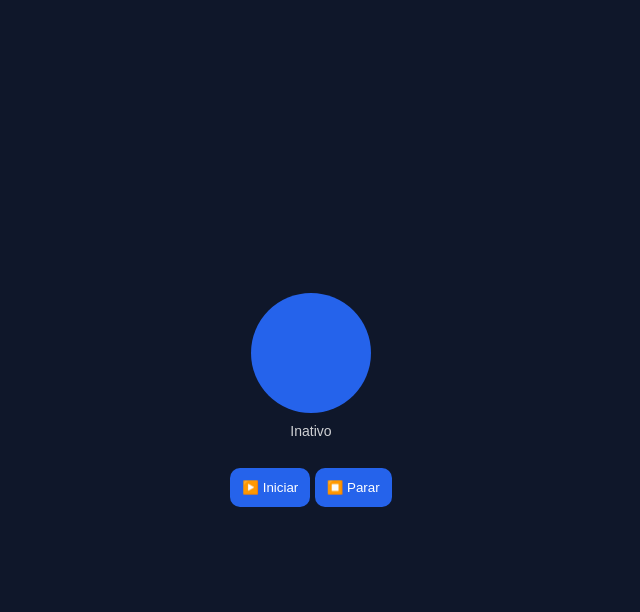
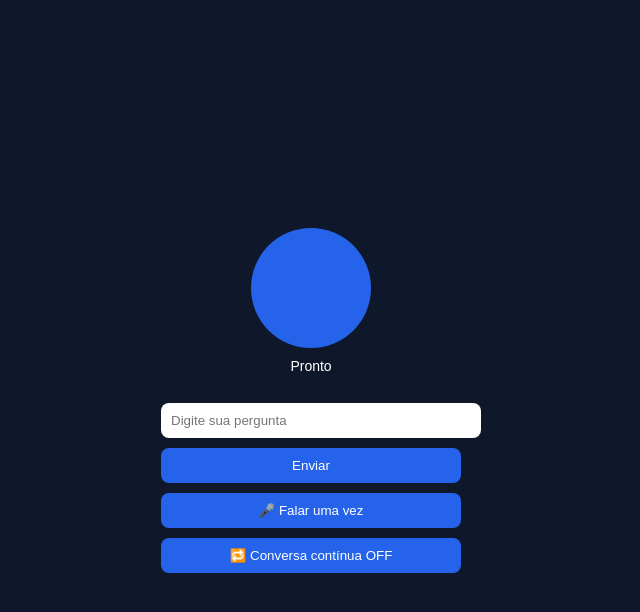
Before and after one commit to alderwallyson333-arch/ia-assistente, a Flask app: page / in a window 1280 px wide. Shown: the top 612 px of the page, without its empty margins (329-969 px from the left). Run offline with Flask 3, Linux system fonts and the light colour scheme.

Commit message:
Update index.html

```diff
--- a/templates/index.html
+++ b/templates/index.html
@@ -18,6 +18,7 @@ body {
 
 .container {
     text-align: center;
+    width: 300px;
 }
 
 .avatar {
@@ -26,36 +27,32 @@ body {
     background: #2563eb;
     border-radius: 50%;
     margin: auto;
-    transition: 0.3s;
 }
 
-.ouvindo {
-    background: #22c55e;
-    box-shadow: 0 0 30px #22c55e;
-}
+.ouvindo { background: #22c55e; }
+.processando { background: #f59e0b; }
 
-.processando {
-    background: #f59e0b;
-    box-shadow: 0 0 30px #f59e0b;
-}
-
-.inativo {
-    background: #2563eb;
+input {
+    width: 100%;
+    padding: 10px;
+    margin-top: 15px;
+    border-radius: 8px;
+    border: none;
 }
 
 button {
-    margin-top: 15px;
-    padding: 12px;
-    border-radius: 10px;
+    margin-top: 10px;
+    padding: 10px;
+    border-radius: 8px;
     border: none;
     background: #2563eb;
     color: white;
+    width: 100%;
 }
 
 #status {
     margin-top: 10px;
     font-size: 14px;
-    opacity: 0.8;
 }
 </style>
 
@@ -65,68 +62,77 @@ button {
 
 <div class="container">
 
-    <div id="avatar" class="avatar inativo"></div>
+    <div id="avatar" class="avatar"></div>
 
-    <p id="status">Inativo</p>
+    <p id="status">Pronto</p>
 
-    <button onclick="iniciar()">▶️ Iniciar</button>
-    <button onclick="parar()">⏹️ Parar</button>
+    <!-- MODO 1 -->
+    <input id="texto" placeholder="Digite sua pergunta">
+    <button onclick="modoTexto()">Enviar</button>
+
+    <!-- MODO 2 -->
+    <button onclick="modoMicrofone()">🎤 Falar uma vez</button>
+
+    <!-- MODO 3 -->
+    <button onclick="toggleContinuo()">🔁 Conversa contínua OFF</button>
 
 </div>
 
 <script>
-let isActive = false;
+let recognition = new webkitSpeechRecognition();
+
+let isContinuous = false;
 let isListening = false;
 let isSpeaking = false;
 
-let recognition = new webkitSpeechRecognition();
-
 const avatar = document.getElementById("avatar");
 const statusText = document.getElementById("status");
+const btnContinuo = document.querySelectorAll("button")[2];
 
-// CONFIG
 recognition.lang = "pt-BR";
 recognition.continuous = false;
 recognition.interimResults = false;
 
-// ▶️ INICIAR
-function iniciar() {
-    if (isActive) return;
+// =======================
+// 🔹 MODO 1 (TEXTO)
+// =======================
+function modoTexto() {
+    if (isSpeaking) return;
 
-    isActive = true;
-    iniciarReconhecimento();
+    const texto = document.getElementById("texto").value;
+    if (!texto) return;
+
+    enviarPergunta(texto);
 }
 
-// ⏹️ PARAR
-function parar() {
-    isActive = false;
+// =======================
+// 🔹 MODO 2 (MICROFONE)
+// =======================
+function modoMicrofone() {
+    if (isListening || isSpeaking) return;
 
-    if (recognition) recognition.abort();
-
-    atualizarEstado("inativo", "Inativo");
+    recognition.start();
 }
 
-// 🎤 INICIAR RECONHECIMENTO
-function iniciarReconhecimento() {
-    if (!isActive || isListening || isSpeaking) return;
+// =======================
+// 🔹 MODO 3 (CONTÍNUO)
+// =======================
+function toggleContinuo() {
+    isContinuous = !isContinuous;
 
-    try {
-        recognition.start();
-    } catch (e) {
-        return;
-    }
+    btnContinuo.innerText = isContinuous
+        ? "🔁 Conversa contínua ON"
+        : "🔁 Conversa contínua OFF";
+
+    if (isContinuous) iniciarLoop();
 }
 
-// 🔄 ESTADO VISUAL
-function atualizarEstado(classe, texto) {
-    avatar.className = "avatar " + classe;
-    statusText.innerText = texto;
-}
-
-// 🎤 EVENTOS
+// =======================
+// 🎤 EVENTOS VOZ
+// =======================
 recognition.onstart = () => {
     isListening = true;
-    atualizarEstado("ouvindo", "Estou ouvindo...");
+    atualizarEstado("ouvindo", "Ouvindo...");
 };
 
 recognition.onresult = (event) => {
@@ -135,69 +141,63 @@ recognition.onresult = (event) => {
     enviarPergunta(texto);
 };
 
-recognition.onerror = () => {
+recognition.onend = () => {
     isListening = false;
-    reiniciar();
+
+    if (isContinuous && !isSpeaking) {
+        iniciarLoop();
+    }
 };
 
-recognition.onend = () => {
-    isListening = false;
-};
-
+// =======================
 // 🚀 ENVIO
+// =======================
 function enviarPergunta(texto) {
-    if (!isActive) return;
-
     isSpeaking = true;
     atualizarEstado("processando", "Pensando...");
 
     fetch("/perguntar", {
         method: "POST",
-        headers: {
-            "Content-Type": "application/x-www-form-urlencoded"
-        },
+        headers: {"Content-Type": "application/x-www-form-urlencoded"},
         body: "mensagem=" + encodeURIComponent(texto)
     })
     .then(res => res.json())
     .then(data => {
 
-        if (data.audio) {
-            const audio = new Audio(data.audio);
+        const audio = new Audio(data.audio);
 
-            setTimeout(() => {
-                audio.play().catch(() => {
-                    isSpeaking = false;
-                    reiniciar();
-                });
-            }, 300);
+        setTimeout(() => {
+            audio.play();
+        }, 300);
 
-            audio.onended = () => {
-                isSpeaking = false;
-                reiniciar();
-            };
-        } else {
+        audio.onended = () => {
             isSpeaking = false;
-            reiniciar();
-        }
 
-        atualizarEstado("inativo", "Aguardando...");
-    })
-    .catch(() => {
-        isSpeaking = false;
-        reiniciar();
+            if (isContinuous) iniciarLoop();
+            else atualizarEstado("", "Pronto");
+        };
     });
 }
 
-// 🔁 LOOP CONTROLADO
-function reiniciar() {
-    if (!isActive) {
-        atualizarEstado("inativo", "Inativo");
-        return;
-    }
+// =======================
+// 🔁 LOOP CONTÍNUO
+// =======================
+function iniciarLoop() {
+    if (!isContinuous || isListening || isSpeaking) return;
 
     setTimeout(() => {
-        iniciarReconhecimento();
+        try {
+            recognition.start();
+        } catch(e){}
     }, 500);
+}
+
+// =======================
+// 🎨 UI
+// =======================
+function atualizarEstado(classe, texto) {
+    avatar.className = "avatar " + classe;
+    statusText.innerText = texto;
 }
 </script>
 
```
